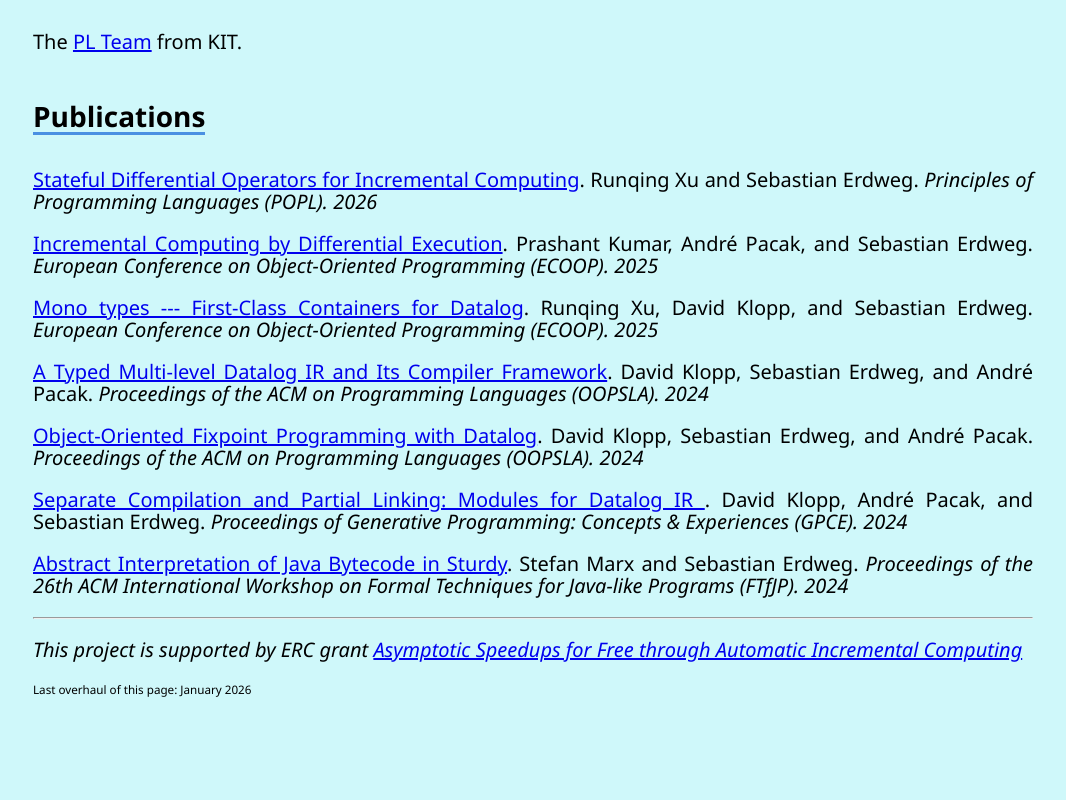
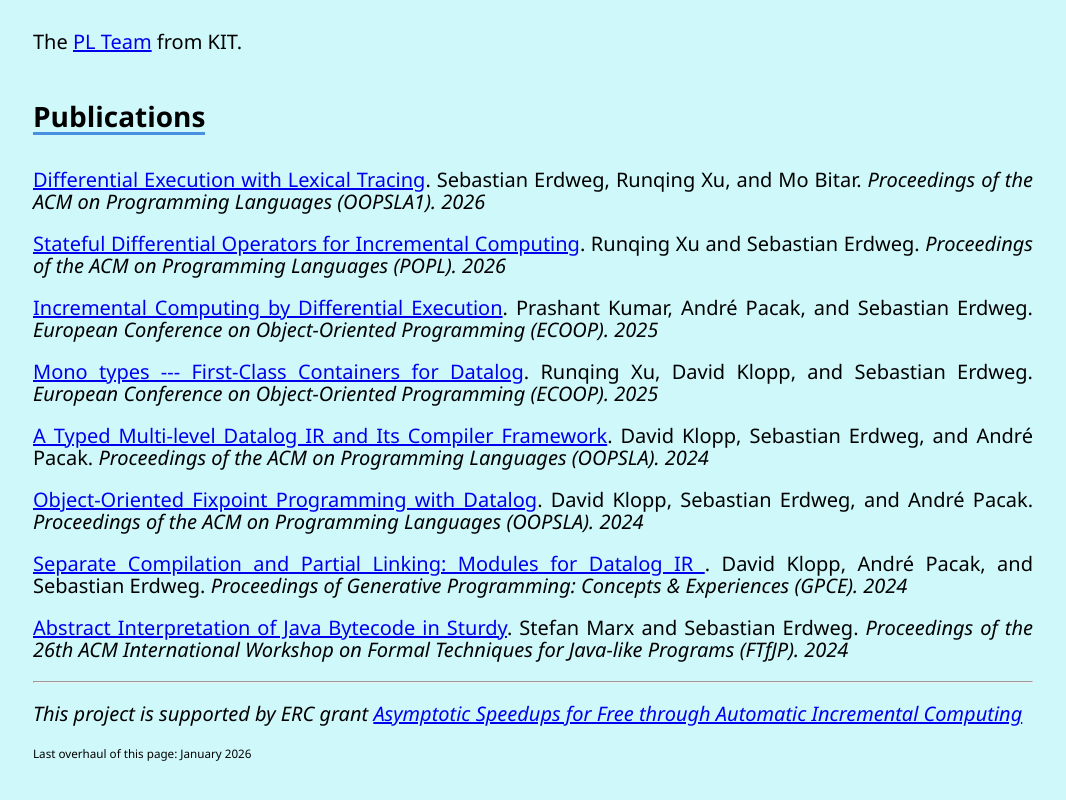
Before and after one commit to seba--/incremental.dev.github.io, a plain HTML site: page index.html in a window 1280 px wide. Shown: the part 782-1582 px from the top of the page, without its empty margins (107-1173 px from the left). Before the commit the page ends 1532 px from the top, so only its background shows below. Drawn offline with Linux system fonts and the light colour scheme.

Commit message:
add the entry to the Differential Execution with Lexical Tracing paper

```diff
--- a/index.html
+++ b/index.html
@@ -147,9 +147,13 @@ The AutoInc project achieves this ambitious goal by establishing a novel foundat
 
 
 <h3>Publications</h3>
+<p><a href="https://dl.acm.org/doi/10.1145/3798261">Differential Execution with Lexical Tracing</a>.
+  Sebastian Erdweg, Runqing Xu, and Mo Bitar.
+  <i>Proceedings of the ACM on Programming Languages (OOPSLA1). 2026</i>
+</p>
 <p><a href="https://dl.acm.org/doi/10.1145/3776728">Stateful Differential Operators for Incremental Computing</a>.
   Runqing Xu and Sebastian Erdweg.
-  <i>Principles of Programming Languages (POPL). 2026</i>
+  <i>Proceedings of the ACM on Programming Languages (POPL). 2026</i>
 </p>
 <p><a href="https://drops.dagstuhl.de/entities/document/10.4230/LIPIcs.ECOOP.2025.20">Incremental Computing by Differential Execution</a>.
   Prashant Kumar, André Pacak, and Sebastian Erdweg.
```
